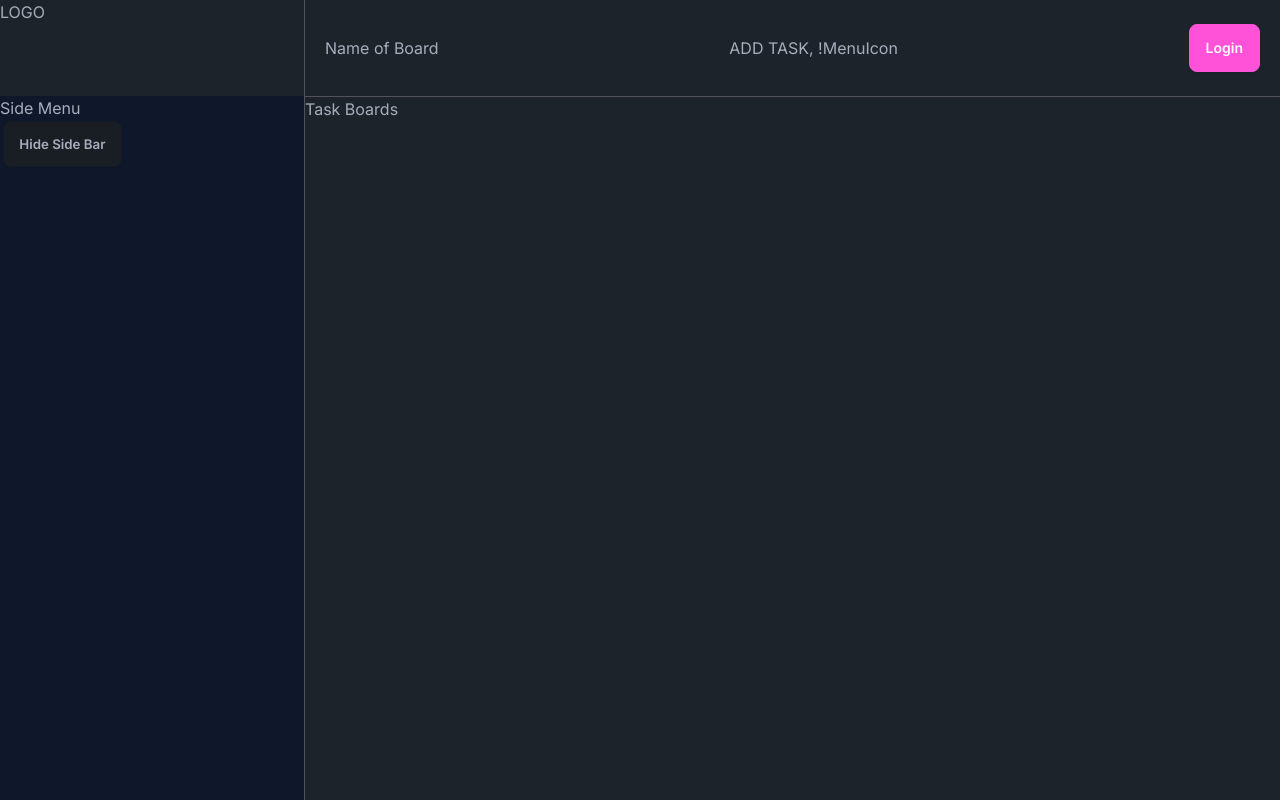
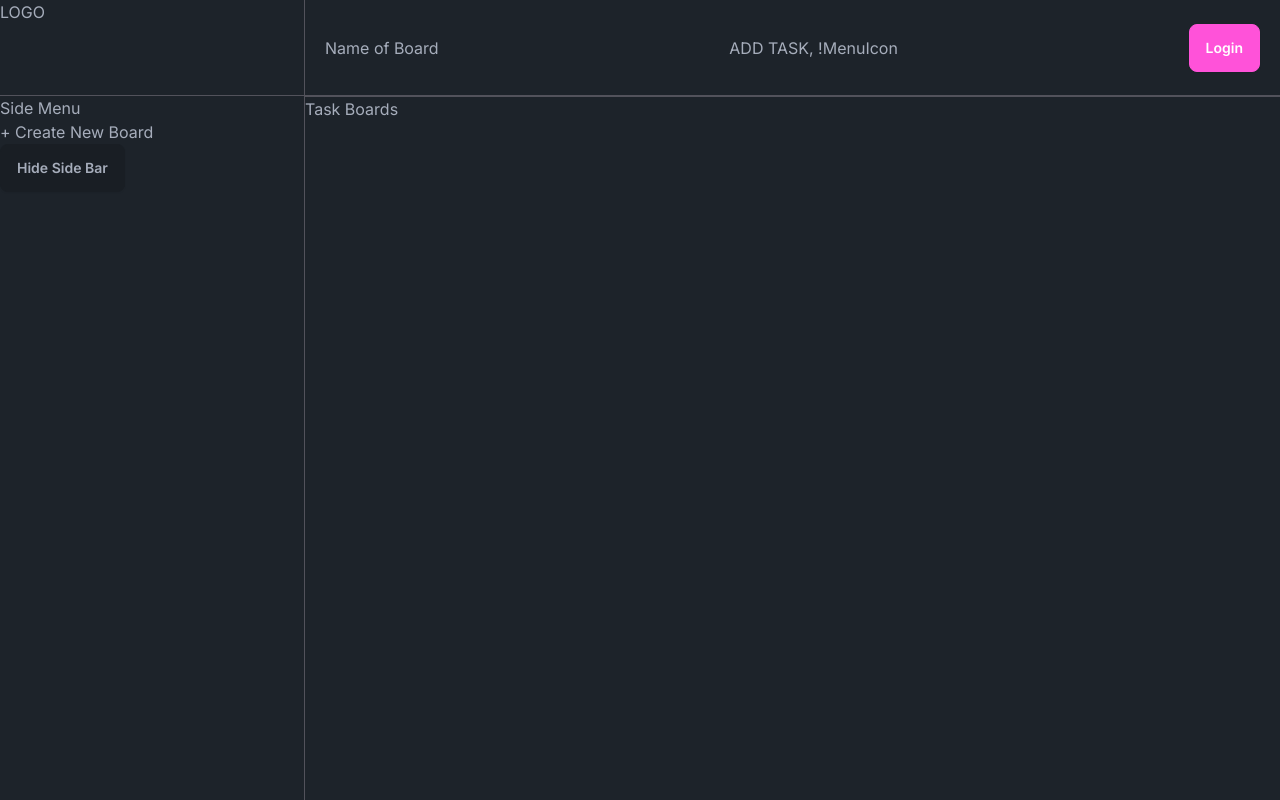
Before and after one commit to im7ven/kanban-board, a Next.js app: page / in a window 1280 px wide. Built offline with nearby package versions, Linux system fonts and the light colour scheme; no server answers.

Commit message:
refactor: home layout, break into smaller component

```diff
--- a/app/api/task-boards/route.ts
+++ b/app/api/task-boards/route.ts
@@ -5,16 +5,12 @@ import { getServerSession } from "next-auth";
 import authOptions from "@/app/auth/authOptions";
 
 const createTaskBoardSchema = z.object({
-  title: z
-    .string()
-    .min(1)
-    .max(25, "Title Field has a maximum of 25 characters"),
+  title: z.string().min(1).max(25),
 });
 
 export async function POST(request: NextRequest | any) {
   const body = await request.json();
   const validation = createTaskBoardSchema.safeParse(body);
-  console.log("HERE IS THE BODY", body);
 
   if (!validation.success) {
     return NextResponse.json(validation.error.errors, { status: 400 });
--- /dev/null
+++ b/app/components/NewTaskBoardLink.tsx
@@ -0,0 +1,11 @@
+"use client";
+
+const NewTaskBoardLink = () => {
+  return (
+    <div>
+      <a className="link link-hover">+ Create New Board</a>
+    </div>
+  );
+};
+
+export default NewTaskBoardLink;
--- /dev/null
+++ b/app/components/Sidebar.tsx
@@ -0,0 +1,45 @@
+import React, { useEffect, useState } from "react";
+import { AiOutlineEye } from "react-icons/ai";
+import NewTaskBoardLink from "./NewTaskBoardLink";
+import TaskBoardMenu from "./TaskBoardMenu";
+
+interface Props {
+  sidebar: boolean;
+  onShowSideBar: () => void;
+}
+
+const Sidebar = ({ sidebar, onShowSideBar }: Props) => {
+  const [isSmallScreen, setIsSmallScreen] = useState(false);
+
+  useEffect(() => {
+    const handleResize = () => {
+      setIsSmallScreen(window.innerWidth < 768);
+    };
+
+    handleResize();
+    window.addEventListener("resize", handleResize);
+
+    return () => window.removeEventListener("resize", handleResize);
+  }, []);
+
+  if (isSmallScreen) {
+    return null;
+  }
+
+  return (
+    <>
+      {sidebar ? (
+        <TaskBoardMenu onShowSideBar={onShowSideBar} />
+      ) : (
+        <button
+          onClick={onShowSideBar}
+          className=" hidden md:flex bg-primary h-[3rem] rounded-r-full w-[4rem] absolute left-0 bottom-[3.2rem]  justify-center items-center"
+        >
+          <AiOutlineEye color="#fff" size="20px" />
+        </button>
+      )}
+    </>
+  );
+};
+
+export default Sidebar;
--- /dev/null
+++ b/app/components/TaskBoard.tsx
@@ -0,0 +1,16 @@
+import React from "react";
+import Sidebar from "./Sidebar";
+
+const TaskBoard = ({ sidebar }: { sidebar: boolean }) => {
+  return (
+    <div
+      className={`border-t-[1px]  md:border-l-[1px]  border-zinc-600  ${
+        sidebar ? "" : "col-span-2"
+      }`}
+    >
+      <h2>Task Boards</h2>
+    </div>
+  );
+};
+
+export default TaskBoard;
--- /dev/null
+++ b/app/components/TaskBoardMenu.tsx
@@ -0,0 +1,16 @@
+import React from "react";
+import NewTaskBoardLink from "./NewTaskBoardLink";
+
+const TaskBoardMenu = ({ onShowSideBar }: { onShowSideBar: () => void }) => {
+  return (
+    <div>
+      <h2>Side Menu</h2>
+      <NewTaskBoardLink />
+      <button onClick={onShowSideBar} className="btn">
+        Hide Side Bar
+      </button>
+    </div>
+  );
+};
+
+export default TaskBoardMenu;
--- a/app/page.tsx
+++ b/app/page.tsx
@@ -1,8 +1,9 @@
 "use client";
 
 import { useState } from "react";
-import { AiOutlineEye } from "react-icons/ai";
 import MenuBar from "./components/MenuBar";
+import Sidebar from "./components/Sidebar";
+import TaskBoard from "./components/TaskBoard";
 
 export default function Home() {
   const [showSideBar, setShowSideBar] = useState(true);
@@ -13,33 +14,13 @@ export default function Home() {
 
   return (
     <main className="h-screen flex flex-col">
-      <div className="h-[4rem] flex md:h-[5rem] lg:h-[6rem]">
+      <div className="h-[4rem] flex md:h-[5rem] lg:h-[6rem] md:border-b-[1px]  border-zinc-600 ">
         <h1 className="md:w-[17rem] lg:w-[19rem]">LOGO</h1>
         <MenuBar />
       </div>
-      <div className="flex-1 grid md:grid-cols-[17rem_auto] lg:grid-cols-[19rem_auto]">
-        {showSideBar ? (
-          <div className="hidden md:block md:bg-slate-900">
-            <h2>Side Menu</h2>
-            <button onClick={handleShowSideBar} className="btn">
-              Hide Side Bar
-            </button>
-          </div>
-        ) : (
-          <button
-            onClick={handleShowSideBar}
-            className=" hidden md:flex bg-primary h-[3rem] rounded-r-full w-[4rem] absolute left-0 bottom-[3.2rem]  justify-center items-center"
-          >
-            <AiOutlineEye color="#fff" size="20px" />
-          </button>
-        )}
-        <div
-          className={`border-t-[1px]  md:border-l-[1px]  border-zinc-600 ${
-            showSideBar ? "" : "col-span-2"
-          }`}
-        >
-          <h2>Task Boards</h2>
-        </div>
+      <div className="md:flex-1 grid md:grid-cols-[17rem_auto] lg:grid-cols-[19rem_auto]">
+        <Sidebar sidebar={showSideBar} onShowSideBar={handleShowSideBar} />
+        <TaskBoard sidebar={showSideBar} />
       </div>
     </main>
   );
```
